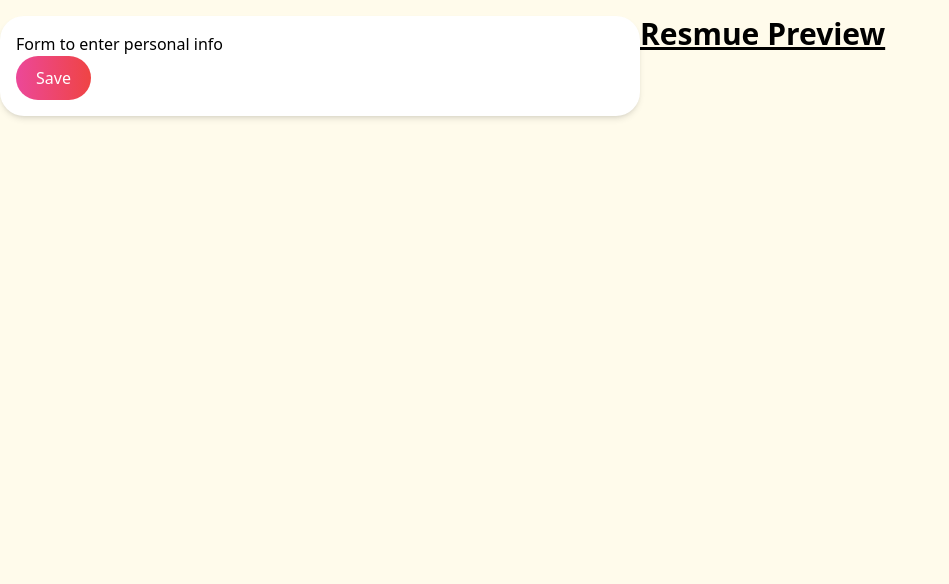
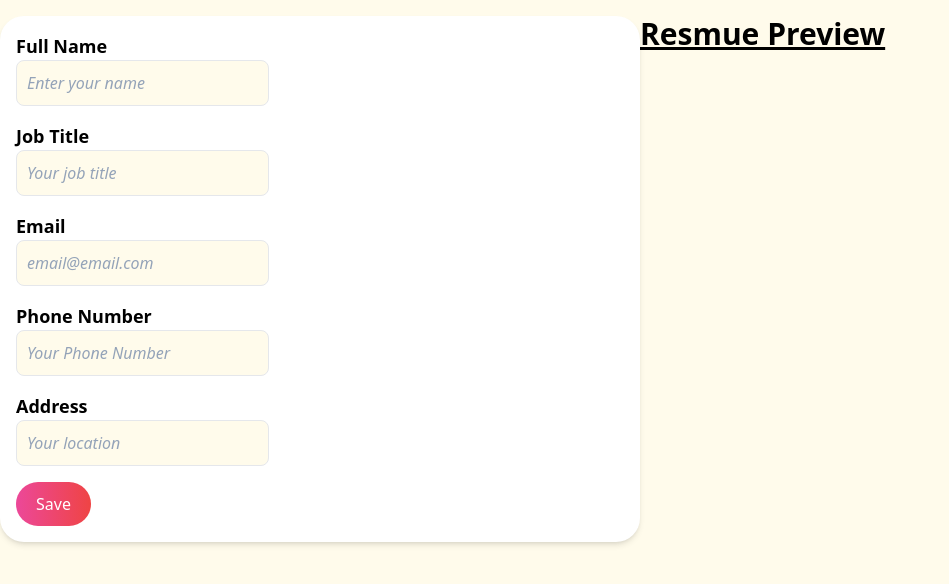
Before and after one commit to yousef8/Resume-Builder, a React (Vite) app: page / in a window 1280 px wide. Both pictures are taken after a click on the element 604 px from the left and 52 px from the top of the page. Shown: the top 584 px of the page, without its empty margins (0-949 px from the left). Built offline with nearby package versions, Linux system fonts and the light colour scheme.

Commit message:
Create form for personal info

```diff
--- a/src/components/PersonalInfo.tsx
+++ b/src/components/PersonalInfo.tsx
@@ -5,11 +5,11 @@ import PersonalInfoForm from "./PersonalInfoForm";
 
 function PersonalInfo() {
   // TODO: Load from Local Storage in future;
-  const [data, setData] = useState<PersonalInfoData>({});
+  const [info, setInfo] = useState<PersonalInfoData>({});
   const [edit, setEdit] = useState<boolean>(false);
 
   const updateInfo = (info: PersonalInfoData) => {
-    setData(info);
+    setInfo(info);
     setEdit(false);
   };
 
@@ -38,9 +38,9 @@ function PersonalInfo() {
         </div>
       )}
       {edit ? (
-        <PersonalInfoForm save={updateInfo} />
+        <PersonalInfoForm curInfo={info} save={updateInfo} />
       ) : (
-        <PersonalInfoPreview info={data} />
+        <PersonalInfoPreview info={info} />
       )}
     </div>
   );
--- a/src/components/PersonalInfoForm.tsx
+++ b/src/components/PersonalInfoForm.tsx
@@ -1,20 +1,110 @@
-import React from "react";
+import React, { useState } from "react";
 import PersonalInfoData from "../types/PersonalInfoData";
 
 interface FormProps {
+  curInfo: PersonalInfoData;
   save: (info: PersonalInfoData) => void;
 }
 
-const PersonalInfoForm: React.FC<FormProps> = ({ save }) => {
+const PersonalInfoForm: React.FC<FormProps> = ({ curInfo, save }) => {
+  const [name, setName] = useState<string>(curInfo.name || "");
+  const [jobTitle, setJobTitle] = useState<string>(curInfo.jobTitle || "");
+  const [email, setEmail] = useState<string>(curInfo.email || "");
+  const [phoneNumber, setPhoneNumber] = useState<string>(
+    curInfo.phoneNumber || "",
+  );
+  const [address, setAddress] = useState<string>(curInfo.address || "");
+
+  const handleSave = (e: React.FormEvent) => {
+    e.preventDefault();
+    const info: PersonalInfoData = {
+      name,
+      jobTitle,
+      email,
+      phoneNumber,
+      address,
+    };
+    save(info);
+  };
   return (
     <>
-      <p>Form to enter personal info</p>
-      <button
-        onClick={() => save({})}
-        className="grad-bg py-2.5 px-5 rounded-full text-white"
-      >
-        Save
-      </button>
+      <form onSubmit={handleSave}>
+        <div className="mb-4">
+          <label htmlFor="fullName" className="block text-lg font-bold">
+            Full Name
+          </label>
+          <input
+            id="fullName"
+            type="text"
+            placeholder="Enter your name"
+            value={name}
+            onChange={(e) => setName(e.target.value)}
+            className="bg-amber-50 rounded-lg p-2.5 border border-solid placeholder:italic placeholder:text-slate-400"
+          />
+        </div>
+
+        <div className="mb-4">
+          <label htmlFor="jobTitle" className="block text-lg font-bold">
+            Job Title
+          </label>
+          <input
+            id="jobTitle"
+            type="text"
+            placeholder="Your job title"
+            value={jobTitle}
+            onChange={(e) => setJobTitle(e.target.value)}
+            className="bg-amber-50 rounded-lg p-2.5 border border-solid placeholder:italic placeholder:text-slate-400"
+          />
+        </div>
+
+        <div className="mb-4">
+          <label htmlFor="email" className="block text-lg font-bold">
+            Email
+          </label>
+          <input
+            id="email"
+            type="email"
+            placeholder="email@email.com"
+            value={email}
+            onChange={(e) => setEmail(e.target.value)}
+            className="bg-amber-50 rounded-lg p-2.5 border border-solid placeholder:italic placeholder:text-slate-400"
+          />
+        </div>
+
+        <div className="mb-4">
+          <label htmlFor="phoneNumber" className="block text-lg font-bold">
+            Phone Number
+          </label>
+          <input
+            id="phoneNumber"
+            type="text"
+            placeholder="Your Phone Number"
+            value={phoneNumber}
+            onChange={(e) => setPhoneNumber(e.target.value)}
+            className="bg-amber-50 rounded-lg p-2.5 border border-solid placeholder:italic placeholder:text-slate-400"
+          />
+        </div>
+
+        <div className="mb-4">
+          <label htmlFor="address" className="block text-lg font-bold">
+            Address
+          </label>
+          <input
+            id="address"
+            type="text"
+            placeholder="Your location"
+            value={address}
+            onChange={(e) => setAddress(e.target.value)}
+            className="bg-amber-50 rounded-lg p-2.5 border border-solid placeholder:italic placeholder:text-slate-400"
+          />
+        </div>
+        <button
+          type="submit"
+          className="grad-bg py-2.5 px-5 rounded-full text-white"
+        >
+          Save
+        </button>
+      </form>
     </>
   );
 };
```
